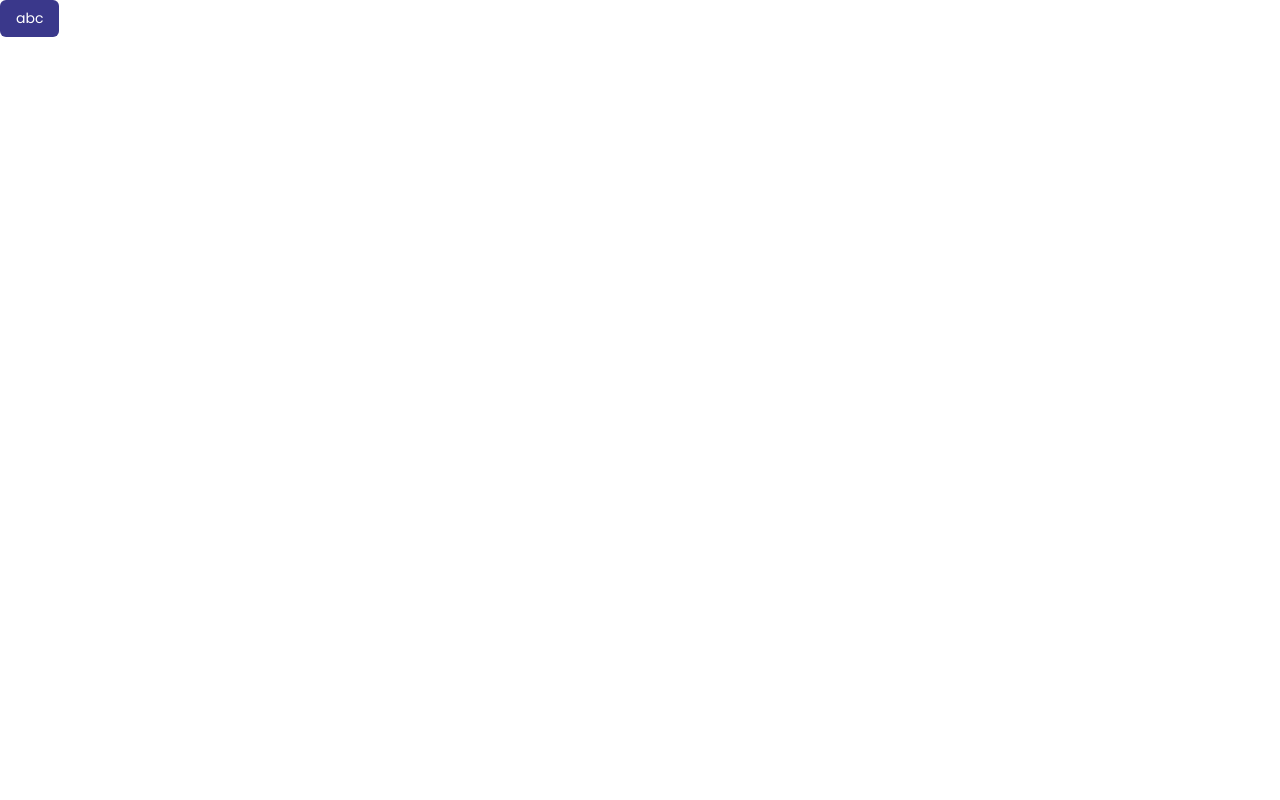
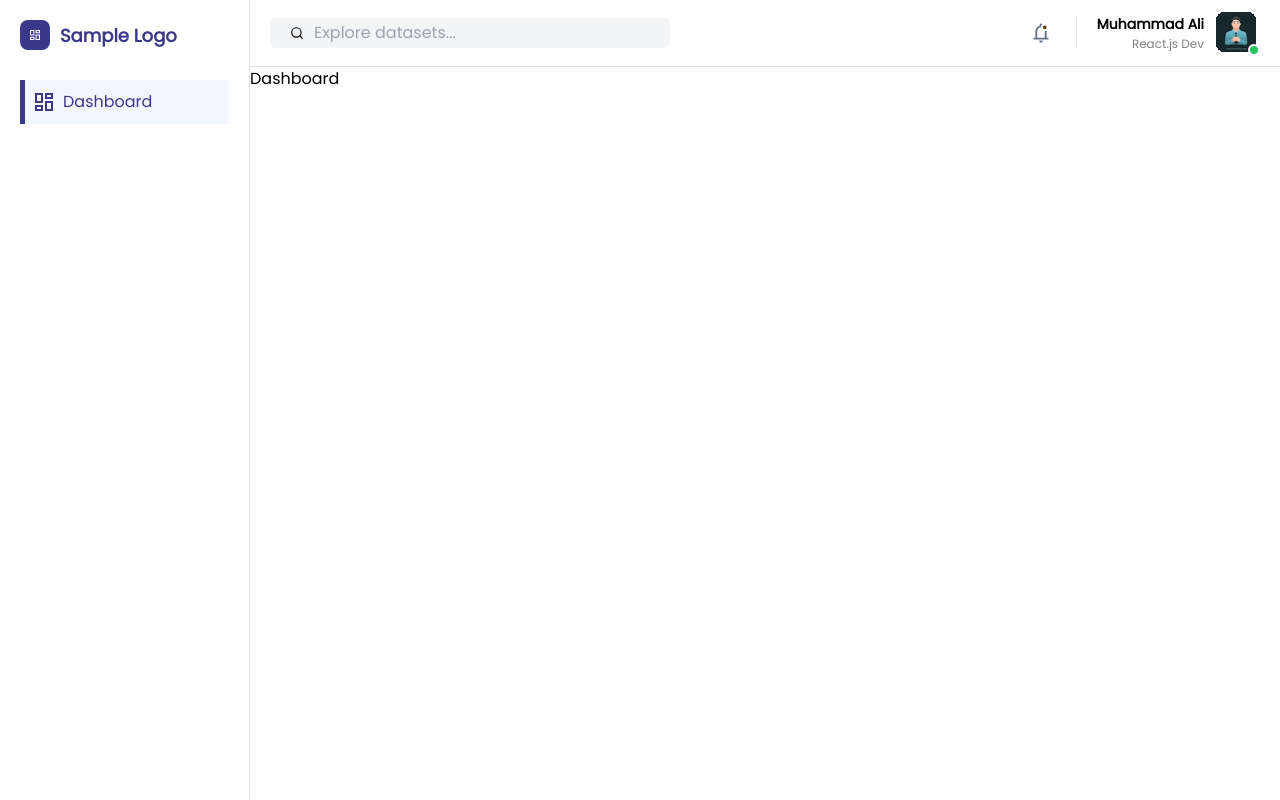
Before and after one commit to alisheeraz007/ahya-assessment, a React (Vite) app: page / in a window 1280 px wide. Built offline with nearby package versions, Linux system fonts and the light colour scheme; the HTML template or start-up script is replaced by a standard one.

Commit message:
built sidebar and navbar and putted it in layout with routing

```diff
--- a/src/App.jsx
+++ b/src/App.jsx
@@ -1,7 +1,10 @@
+import Layout from "./layout/Layout";
 import UserRoutes from "./routes/UserRoutes";
 
 export default function App() {
   return (
+    <Layout>
       <UserRoutes />
+    </Layout>
   );
 }
--- /dev/null
+++ b/src/components/Navbar.jsx
@@ -0,0 +1,95 @@
+import React, { useEffect, useRef, useState } from 'react'
+import NotificationICon from '../assets/icons/notificationIcon.svg'
+import userAvatar from '../assets/images/userAvatar.svg'
+import hamburuger from '../assets/icons/hamburuger.svg'
+
+const SearchIcon = () => (
+    <svg
+        xmlns="http://www.w3.org/2000/svg"
+        width="14"
+        height="14"
+        viewBox="0 0 24 24"
+        fill="none"
+        stroke="currentColor"
+        strokeWidth="2"
+        strokeLinecap="round"
+        strokeLinejoin="round"
+    >
+        <circle cx="11" cy="11" r="8" />
+        <line x1="21" y1="21" x2="16.65" y2="16.65" />
+    </svg>
+);
+
+function Navbar() {
+
+    const [open, setOpen] = useState(false)
+    const dropdownRef = useRef()
+
+    useEffect(() => {
+        const handleClickOutside = (e) => {
+            if (dropdownRef.current && !dropdownRef.current.contains(e.target)) {
+                setOpen(false)
+            }
+        }
+        document.addEventListener('mousedown', handleClickOutside)
+        return () => {
+            document.removeEventListener('mousedown', handleClickOutside)
+        }
+    }, [])
+
+    const handleSideBar = () => {
+        document.getElementById("overlay").style.left = "0vw"
+        setTimeout(()=>(
+            document.getElementById("sideBar").style.left = "0px"
+        ),200)
+    }
+
+    return (
+        <nav className='px-[20px] py-[10px] border-b-[1px] border-[#d3d3d3a6] sticky top-0'>
+            <div className='w-full flex justify-between items-center'>
+                <div className='block md:hidden'>
+                    <button onClick={handleSideBar}>
+                        <img src={hamburuger} />
+                    </button>
+                </div>
+                <div className='inputDiv items-center hidden md:flex md:w-[50%] lg:w-[400px] h-[30px] bg-[#f3f4f6] gap-x-[10px] px-[20px] rounded-[5px]'>
+                    <label htmlFor='search'>
+                        <SearchIcon />
+                    </label>
+                    <input id='search' type='text' placeholder='Explore datasets...' className='border-none bg-transparent w-[100%]' />
+                </div>
+                <div className='flex items-center justify-between'>
+                    <div className='flex items-center gap-x-[20px]'>
+                        <button className='bg-transparent cursor-pointer hover:bg-[#f3f4f6] transition border-0 outline-0 rounded-full w-[30px] h-[30px] flex items-center justify-center'>
+                            <img src={NotificationICon} />
+                        </button>
+                        <div className='border-r-[1px] bg-[#f3f4f6] h-[30px] w-[1px]'></div>
+                        <div onClick={() => setOpen(!open)} className='cursor-pointer relative flex gap-x-[10px] items-center'>
+                            <div className='hidden md:block'>
+                                <h3 className='text-[14px] font-[600]'>Muhammad Ali</h3>
+                                <h4 className='text-[12px] font-[300] text-[gray] text-right'>React.js Dev</h4>
+                            </div>
+                            <img src={userAvatar} />
+
+                            {open && (
+                                <div className="dropdownProfile absolute right-[10px] top-[30px] mt-[10px] w-[180px] bg-[#fff] rounded-[10px] p-[10px] z-[50]">
+                                    <button className="cursor-pointer bg-transparent border-0 outline-0 w-full text-left px-[15px] py-[10px] hover:bg-[#f3f6ff] rounded-[10px]">
+                                        Profile
+                                    </button>
+                                    <button className="cursor-pointer bg-transparent border-0 outline-0 w-full text-left px-[15px] py-[10px] hover:bg-[#f3f6ff] rounded-[10px]">
+                                        Settings
+                                    </button>
+                                    <button className="cursor-pointer bg-transparent border-0 outline-0 w-full text-left px-[15px] py-[10px] hover:bg-[#f3f6ff] rounded-[10px] text-[red]">
+                                        Logout
+                                    </button>
+                                </div>
+                            )}
+                        </div>
+                    </div>
+                </div>
+            </div>
+        </nav>
+    )
+}
+
+export default Navbar
--- /dev/null
+++ b/src/components/Sidebar.jsx
@@ -0,0 +1,50 @@
+import React from 'react'
+import LogoIcon from '../assets/icons/LogoIcon'
+import DashboardIcon from '../assets/icons/DashboardIcon'
+import AnalyticsIcon from '../assets/icons/AnalyticsIcon'
+import ReportsIcon from '../assets/icons/ReportsIcon'
+import UsersIcon from '../assets/icons/UsersIcon'
+import SettingsIcon from '../assets/icons/SettingsIcon'
+import { NavLink } from 'react-router-dom'
+
+let routes = [
+    {
+        lable: "Dashboard",
+        link: "/",
+        icon: (active) => (
+            <DashboardIcon
+                color={active ? "#fff" : "gray"}
+                width={18}
+                height={18}
+            />
+        )
+    }
+]
+
+function Sidebar() {
+    return (
+        <aside className='p-[20px]'>
+            <div className='logoDiv flex items-center gap-x-[10px]'>
+                <div className='px-2 bg-[#3a388b] w-[30px] h-[30px] flex items-center justify-center rounded-[8px]'>
+                    <LogoIcon color="#fff" width={10} height={10} />
+                </div>
+                <h2 className='text-[18px] font-[600] text-[#3a388b]'>Sample Logo</h2>
+            </div>
+
+            <div className='navLinks mt-[30px]'>
+                <ul className='flex flex-col'>
+                    {routes.map((navItem, i) => (
+                        <li key={i} className='inline'>
+                            <NavLink className='transition no-underline text-[gray] flex items-center gap-x-[10px] p-[10px]' to={navItem.link}>
+                                {navItem.icon(false)}
+                                {navItem.lable}
+                            </NavLink>
+                        </li>
+                    ))}
+                </ul>
+            </div>
+        </aside>
+    )
+}
+
+export default Sidebar
--- a/src/index.css
+++ b/src/index.css
@@ -12,3 +12,21 @@
   margin: 0px;
   font-family: poppins;
 }
+
+.navLinks a{
+    border-left: 5px solid transparent;
+}
+
+.navLinks .active{
+    color: #3a388b;
+    background-color: #f3f6ff;
+    border-left: 5px solid #3a388b;
+}
+
+.navLinks .active svg path{
+    fill: #3a388b;
+}
+
+input {
+    outline: none;
+}
--- /dev/null
+++ b/src/layout/Layout.jsx
@@ -0,0 +1,39 @@
+import React from 'react'
+import Sidebar from '../components/Sidebar'
+import Navbar from '../components/Navbar'
+
+function Layout(props) {
+
+  const handleSideBar = () => {
+    document.getElementById("sideBar").style.left = "-250px"
+    setTimeout(() => (
+      document.getElementById("overlay").style.left = "-100vw"
+    ), 200)
+  }
+
+  return (
+    <div className='flex h-screen overflow-hidden'>
+
+      <div onClick={handleSideBar} id='overlay' className='lg:hidden fixed bg-[#00000065] top-0 left-[-100vw] w-[100vw] h-[100vh] z-[999] transition-all'>
+      </div>
+
+      <aside id='sideBar' className='fixed left-[-250px] transition-all md:left-0 bg-[#fff] z-[9999] md:sticky w-[250px] h-screen top-0 border-r border-[#d3d3d3a6]'>
+        <Sidebar />
+      </aside>
+
+      <div className='w-[calc(100%-250px)] flex-1 flex flex-col h-screen'>
+
+        <div className='sticky top-0 z-10'>
+          <Navbar />
+        </div>
+
+        <div className='flex-1 overflow-y-auto'>
+          {props.children}
+        </div>
+
+      </div>
+    </div>
+  )
+}
+
+export default Layout
--- a/src/pages/Dashboard.jsx
+++ b/src/pages/Dashboard.jsx
@@ -4,7 +4,7 @@ import Button from '../components/Button'
 function Dashboard() {
   return (
     <div>
-      <Button text="abc" />
+      Dashboard
     </div>
   )
 }
```
